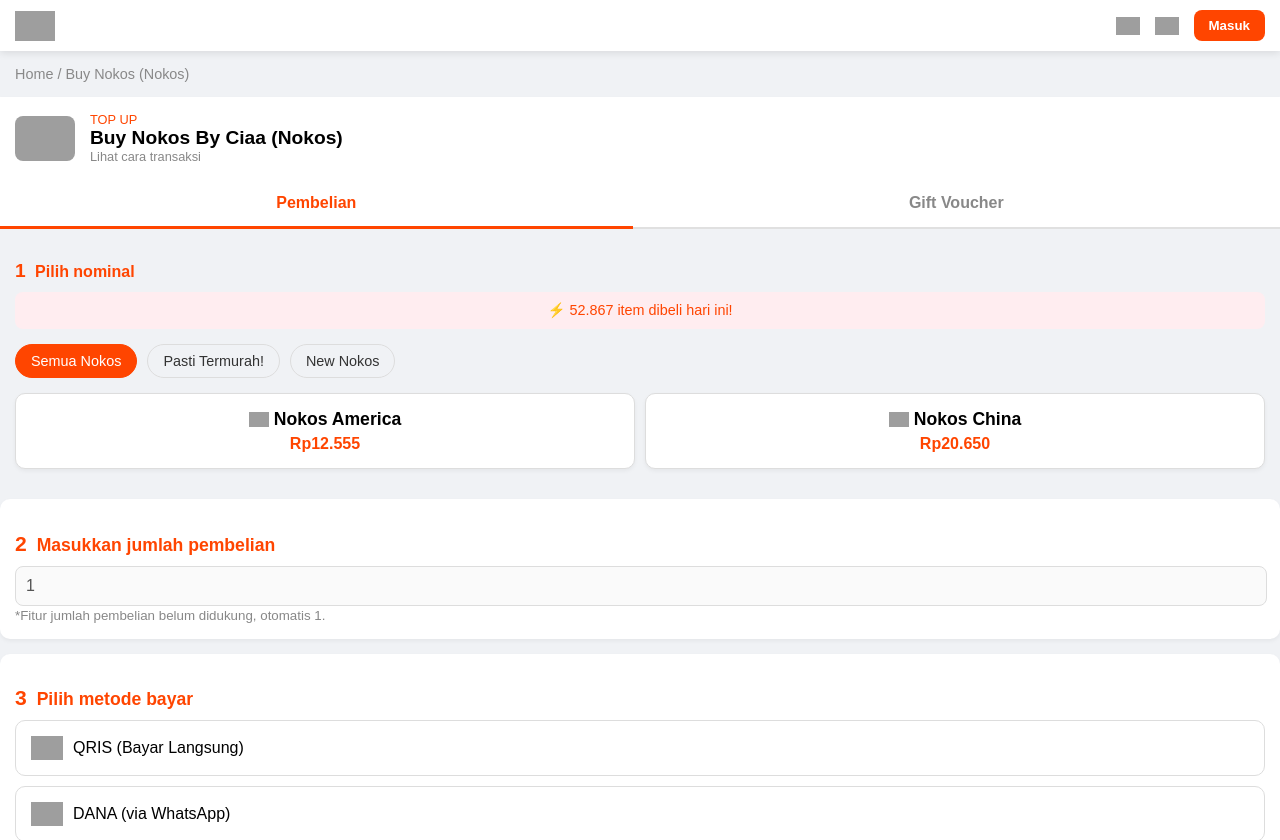
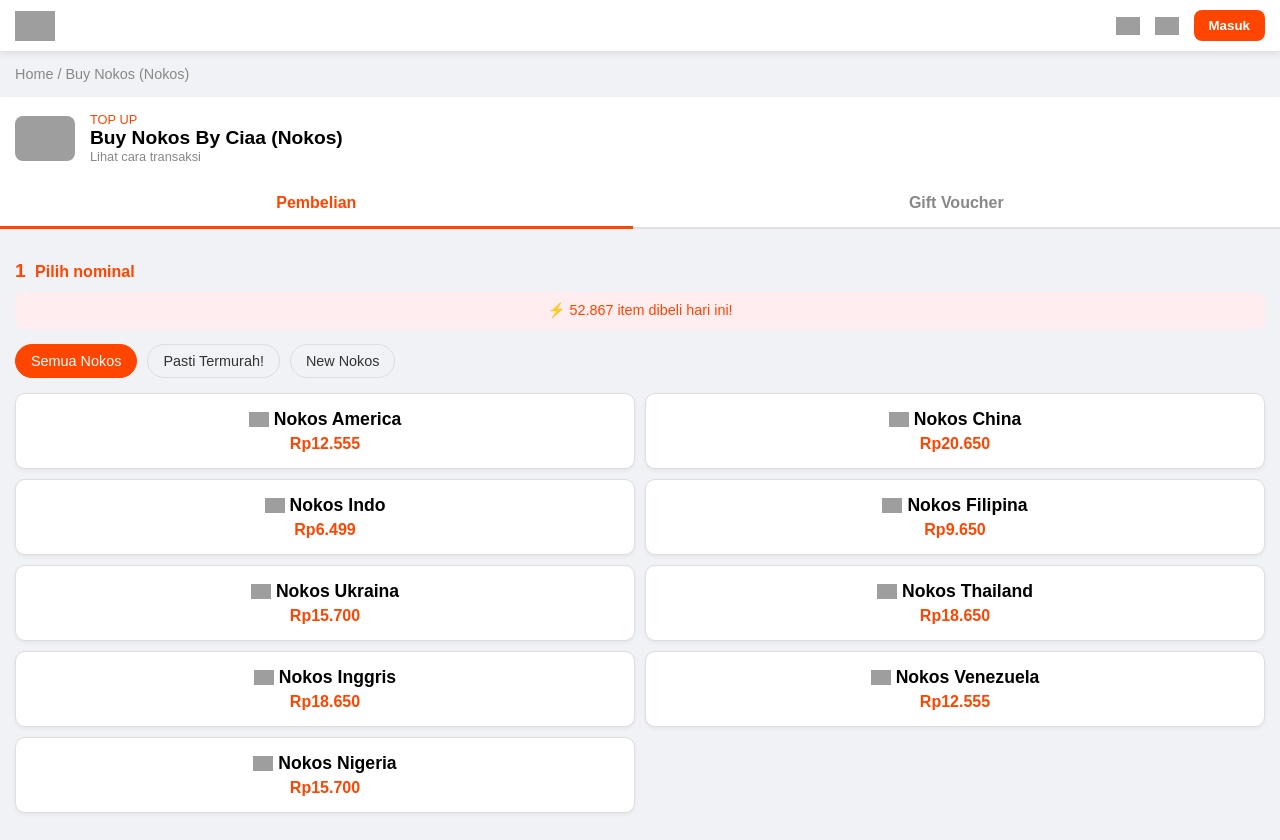
Before and after one commit to ReyGenteng/belirobux-backend, a website: page public/nokos-ciaa.html in a window 1280 px wide. Shown: the top 840 px of the page. Drawn offline with Linux system fonts and the light colour scheme; grey boxes are pictures that could not be loaded.

Commit message:
Add multiple Nokos items with pricing and images

```diff
--- a/public/nokos-ciaa.html
+++ b/public/nokos-ciaa.html
@@ -535,6 +535,34 @@
                     <div class="nominal-item" data-price="20650" data-code="DANA20" data-diamonds="Nokos China" data-category="all termurah">
                         <h4><img src="https://reygenteng.github.io/gamesku/chinanokos.png" alt="Nokos China"> Nokos China</h4>
                         <p>Rp20.650</p>
+                    </div>
+                    <div class="nominal-item" data-price="6499" data-code="DANA6" data-diamonds="Nokos Indo" data-category="all termurah">
+                        <h4><img src="https://reygenteng.github.io/gamesku/indonokos.png" alt="Nokos Indo"> Nokos Indo</h4>
+                        <p>Rp6.499</p>
+                    </div>
+                    <div class="nominal-item" data-price="9650" data-code="DANA9" data-diamonds="Nokos Filipina" data-category="all termurah">
+                        <h4><img src="https://reygenteng.github.io/gamesku/philipinesnokos.png" alt="Nokos Filipina"> Nokos Filipina</h4>
+                        <p>Rp9.650</p>
+                    </div>
+                    <div class="nominal-item" data-price="15700" data-code="DANA15" data-diamonds="Nokos Ukraina" data-category="all termurah">
+                        <h4><img src="https://reygenteng.github.io/gamesku/ukrainanokos.png" alt="Nokos Ukraina"> Nokos Ukraina</h4>
+                        <p>Rp15.700</p>
+                    </div>
+                    <div class="nominal-item" data-price="18650" data-code="DANA18" data-diamonds="Nokos Thailand" data-category="all termurah">
+                        <h4><img src="https://reygenteng.github.io/gamesku/thailandnokos.png" alt="Nokos Thailand"> Nokos Thailand</h4>
+                        <p>Rp18.650</p>
+                    </div>
+                    <div class="nominal-item" data-price="18650" data-code="DANA18" data-diamonds="Nokos Inggris" data-category="all termurah">
+                        <h4><img src="https://reygenteng.github.io/gamesku/inggrisnokos.png" alt="Nokos Inggris"> Nokos Inggris</h4>
+                        <p>Rp18.650</p>
+                    </div>
+                    <div class="nominal-item" data-price="12555" data-code="DANA12" data-diamonds="Nokos Venezuela" data-category="all termurah">
+                        <h4><img src="https://reygenteng.github.io/gamesku/venezuelanokos.png" alt="Nokos Venezuela"> Nokos Venezuela</h4>
+                        <p>Rp12.555</p>
+                    </div>
+                    <div class="nominal-item" data-price="15700" data-code="DANA15" data-diamonds="Nokos Nigeria" data-category="all termurah">
+                        <h4><img src="https://reygenteng.github.io/gamesku/nigerianokos.png" alt="Nokos Nigeria"> Nokos Nigeria</h4>
+                        <p>Rp15.700</p>
                     </div>
                     </div>
             </div>
```
